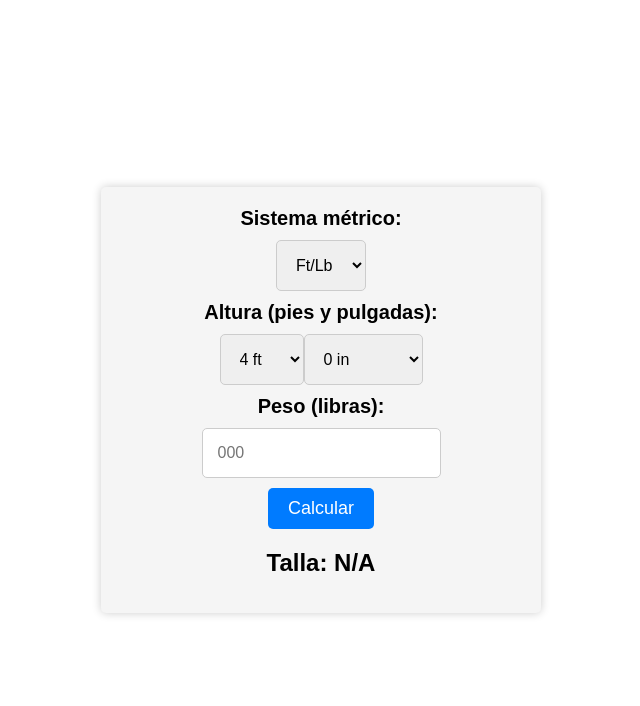
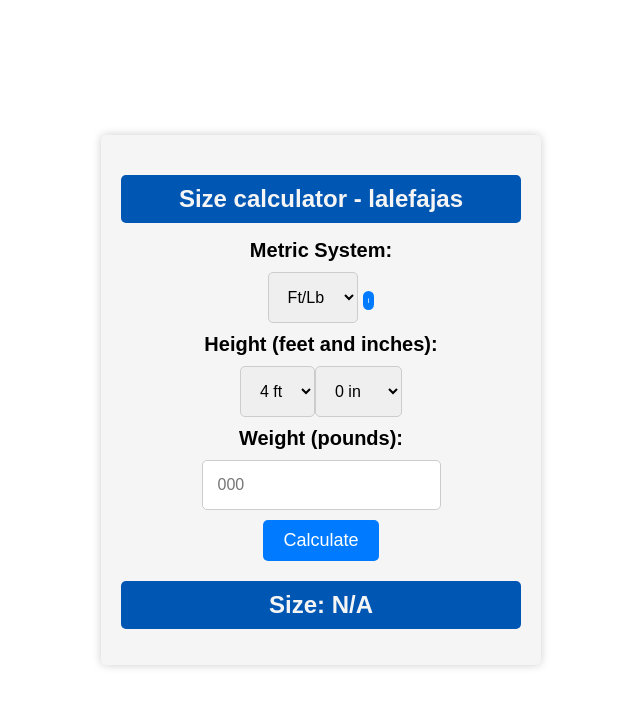
Before and after one commit to Brakoweb/sizes-lalefajas.com, a React (Vite) app in the folder girdle-sizin-app/: page / in a window 1280 px wide. Shown: the top 706 px of the page, without its empty margins (319-959 px from the left). Built offline with nearby package versions, Linux system fonts and the light colour scheme.

Commit message:
fixing tabulation

```diff
--- a/girdle-sizin-app/src/GirdleApp.jsx
+++ b/girdle-sizin-app/src/GirdleApp.jsx
@@ -82,7 +82,6 @@
     ) {
       // Mostrar un alert si la altura está fuera del rango deseado
       const MySwal = withReactContent(Swal);
-
       Swal.fire(
         "Lo sentimos...",
         "Porfavor contactenos al 000-000-0000",
@@ -142,10 +141,10 @@
       />
       {metricSystem ? <MtKg /> : <FtLb />}
       <button className="calcBtn" onClick={handleBtn}>
-        Calcular
+        Calculate
       </button>
 
-      <h1>Talla: {size}</h1>
+      <h1>Size: {size}</h1>
     </>
   );
 };
--- a/girdle-sizin-app/src/components/FtLb.jsx
+++ b/girdle-sizin-app/src/components/FtLb.jsx
@@ -1,11 +1,11 @@
 export const FtLb = () => {
   return (
     <>
-      <label htmlFor="altura">Altura (pies y pulgadas):</label>
+      <label htmlFor="altura">Height (feet and inches):</label>
       <br />
       <select id="pies" name="pies" required>
         <option value="" disabled defaultValue="">
-          Pies
+          Ft
         </option>
         <option value="4">4 ft</option>
         <option value="5">5 ft</option>
@@ -13,7 +13,7 @@
       </select>
       <select id="pulgadas" name="pulgadas" required>
         <option value="" disabled defaultValue="">
-          Pulgadas
+          Inch
         </option>
         <option value="0">0 in</option>
         <option value="1">1 in</option>
@@ -30,7 +30,7 @@
       </select>
       <br />
 
-      <label htmlFor="peso">Peso (libras):</label>
+      <label htmlFor="peso">Weight (pounds):</label>
       <br />
       <input
         id="peso"
--- a/girdle-sizin-app/src/components/MetricSystem.jsx
+++ b/girdle-sizin-app/src/components/MetricSystem.jsx
@@ -1,13 +1,20 @@
+import { useState } from "react";
+
 export const MetricSystem = ({ metricSystem, setMetricSystem }) => {
+  const [showInfo, setShowInfo] = useState(false);
   const handleSelectChange = (event) => {
     event.target.value == "true"
       ? setMetricSystem(true)
       : setMetricSystem(false);
   };
 
+  const handleInfoClick = () => {
+    setShowInfo(!showInfo);
+  };
+
   return (
-    <>
-      <label htmlFor="metricSystem">Sistema m&eacute;trico:</label>
+    <div className="input-container">
+      <label htmlFor="metricSystem">Metric System:</label>
       <br />
       <select
         id="metricSystem"
@@ -21,7 +28,16 @@
         </option>
         <option value="true">M/Kg</option>
       </select>
+      <button id="btnInfo" onClick={handleInfoClick}>
+        i
+      </button>
+      {showInfo && (
+        <div className="tooltip">
+          Select here the metric system you prefer, feet with inches / pounds or
+          meters with centimeters / kilograms.
+        </div>
+      )}
       <br />
-    </>
+    </div>
   );
 };
--- a/girdle-sizin-app/src/components/MtKg.jsx
+++ b/girdle-sizin-app/src/components/MtKg.jsx
@@ -1,7 +1,7 @@
 export const MtKg = () => {
   return (
     <>
-      <label htmlFor="altura">Altura (Metros y centimetros):</label>
+      <label htmlFor="altura">Height (Meters and centimeters):</label>
       <br />
       <select id="metro" name="metro" required>
         <option value="" disabled defaultValue="">
@@ -23,7 +23,7 @@
       />
       <br />
 
-      <label htmlFor="peso">Peso (Kg):</label>
+      <label htmlFor="peso">Weight (Kg):</label>
       <br />
       <input
         id="peso"
--- a/girdle-sizin-app/src/main.jsx
+++ b/girdle-sizin-app/src/main.jsx
@@ -7,6 +7,7 @@
 
 ReactDOM.createRoot(document.getElementById("root")).render(
   <React.StrictMode>
+    <h1>Size calculator - lalefajas</h1>
     <App />
   </React.StrictMode>
 );
--- a/girdle-sizin-app/src/styles.css
+++ b/girdle-sizin-app/src/styles.css
@@ -20,9 +20,13 @@
 }
 
 h1 {
+  border-radius: 5px;
+  color: #f5f5f5;
   font-size: 24px;
+  padding: 10px;
   margin-top: 20px;
   text-align: center;
+  background-color: #0056b3;
 }
 
 label {
@@ -61,6 +65,36 @@
   background-color: #0056b3;
 }
 
+#btnInfo {
+  background-color: #007bff;
+  color: #fff;
+  font-size: 8px;
+  padding: 5px;
+  margin-left: 5px;
+  border: none;
+  border-radius: 100px;
+  cursor: pointer;
+  transition: background-color 0.3s ease-in-out;
+}
+
+.input-container {
+  position: relative;
+}
+
+.tooltip {
+  position: relative;
+  background-color: rgba(0, 110, 255, 0.7);
+  color: #fff;
+  border: 1px solid #ccc;
+  padding: 5px;
+  border-radius: 4px;
+  z-index: 1;
+}
+
+.tooltip.show {
+  display: block;
+}
+
 /* animation */
 @keyframes buttonColorChange {
   0% {
```
